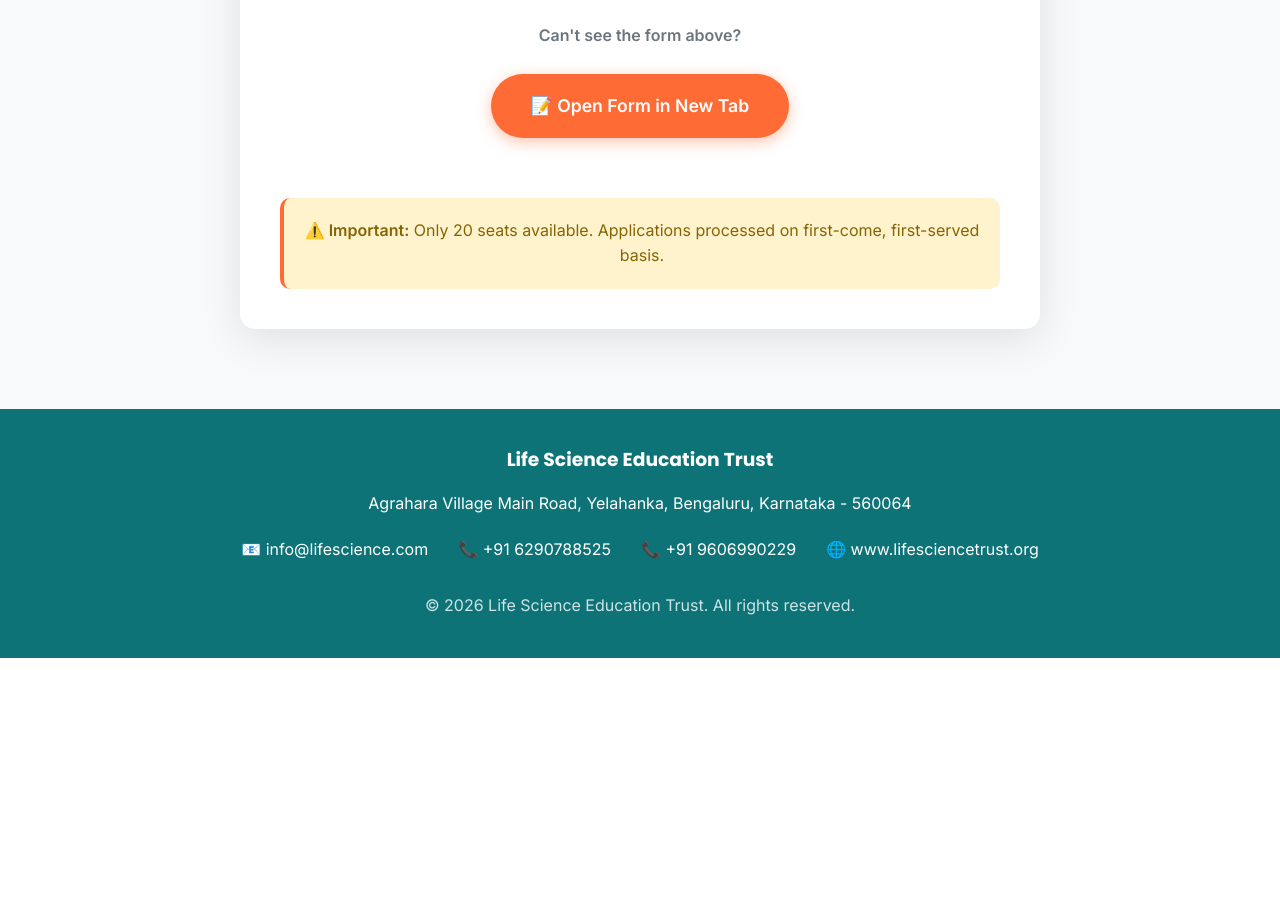
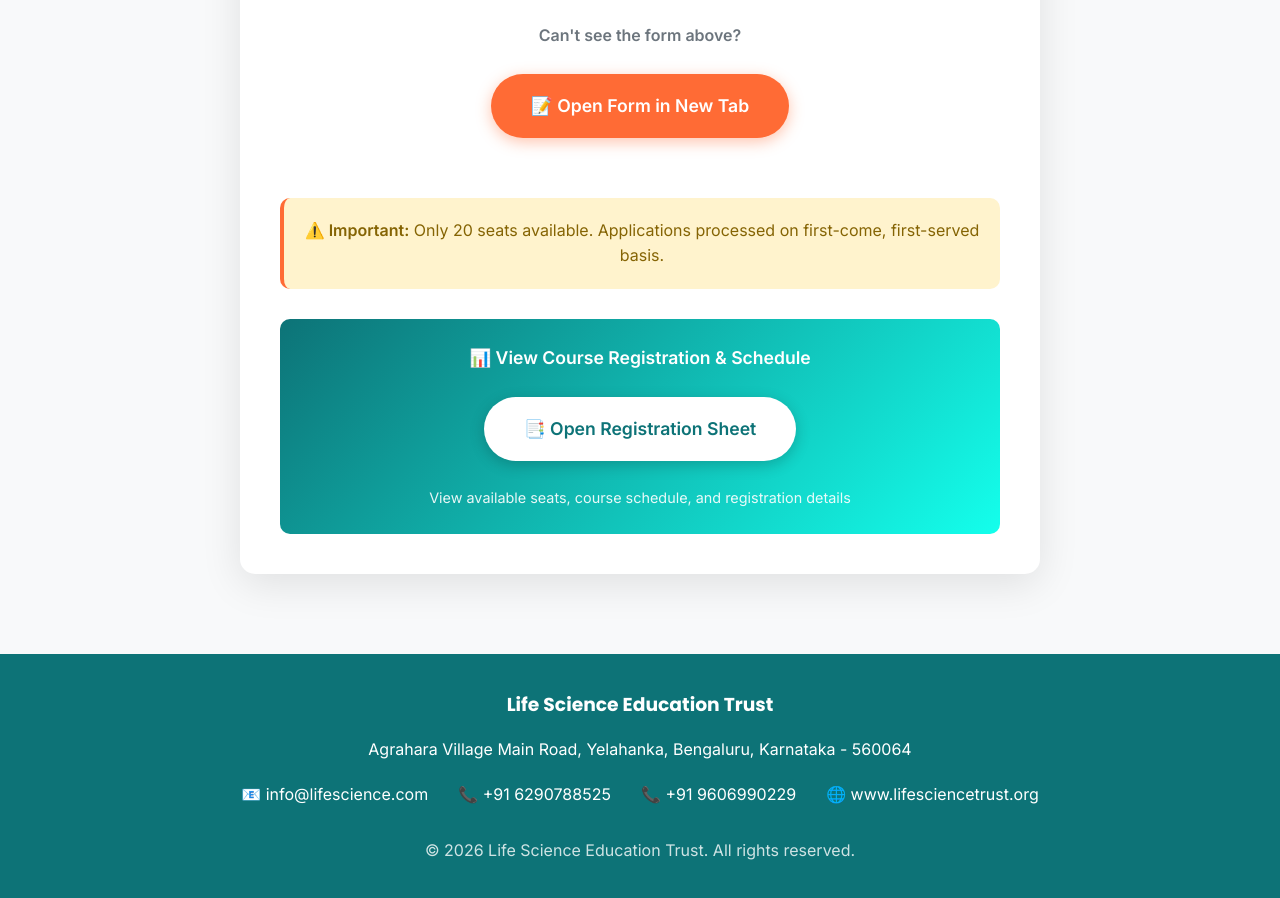
Before and after one commit to psb7354-jpg/insect-rearing-course-landing, a plain HTML site: page index.html in a window 1280 px wide. Shown: the part 4385-5283 px from the top of the page. Before the commit the page ends 5043 px from the top, so only its background shows below. Drawn offline with Linux system fonts and the light colour scheme.

Commit message:
📊 Add Google Sheets registration tracking link

```diff
--- a/index.html
+++ b/index.html
@@ -294,6 +294,21 @@
                 <div style="margin-top: 30px; padding: 20px; background: #fff3cd; border-radius: 10px; border-left: 4px solid var(--cta-orange);">
                     <p style="color: #856404;"><strong>⚠️ Important:</strong> Only 20 seats available. Applications processed on first-come, first-served basis.</p>
                 </div>
+
+                <div style="margin-top: 30px; padding: 25px; background: linear-gradient(135deg, #0d7377, #14FFEC); border-radius: 10px; text-align: center;">
+                    <p style="color: white; font-size: 1.1rem; margin-bottom: 15px; font-weight: 600;">
+                        📊 View Course Registration & Schedule
+                    </p>
+                    <a href="https://docs.google.com/spreadsheets/d/1QBY5RhOjou5MEx-KMRHXfpn7DO6Evrzj8oPM2NRhlQU/edit?usp=sharing"
+                       target="_blank"
+                       class="cta-button cta-secondary"
+                       style="background: white; color: var(--primary-green); box-shadow: 0 4px 15px rgba(0,0,0,0.2);">
+                        📑 Open Registration Sheet
+                    </a>
+                    <p style="color: white; font-size: 0.9rem; margin-top: 15px; opacity: 0.9;">
+                        View available seats, course schedule, and registration details
+                    </p>
+                </div>
             </div>
         </div>
     </section>
```
